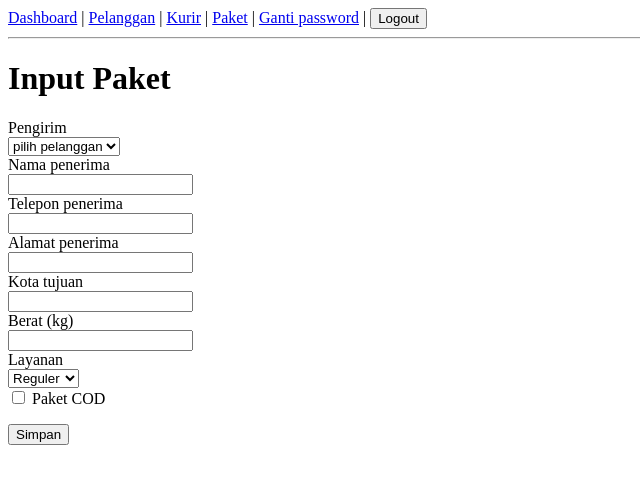
After one commit to Tiannn-r/PaketIN, a Laravel app: page /paket/tambah in a window 1280 px wide. The commit adds this page. Shown: the top 484 px of the page, without its empty margins (0-640 px from the left). Run offline with Laravel 12, Linux system fonts and the light colour scheme; a user stored in the database is signed in; data comes from the database, SQL or seed files in the repository; data that the repository does not hold is empty.

Commit message:
Tambah input paket: resi otomatis, zona, ongkir, biaya COD

```diff
--- /dev/null
+++ b/app/Http/Controllers/PaketController.php
@@ -0,0 +1,74 @@
+<?php
+
+namespace App\Http\Controllers;
+
+use Illuminate\Http\Request;
+use App\Models\Paket;
+use App\Models\Pelanggan;
+use App\Rules\TeleponValid;
+use App\Services\PaketService;
+use App\Services\Wilayah;
+use App\Services\WilayahClient;
+use App\Support\Telepon;
+
+class PaketController extends Controller
+{
+    public function index(){
+
+        $daftarPaket = Paket::with('pelanggan')->orderByDesc('id')->limit(100)->get();
+
+        return view('paket.index', compact('daftarPaket'));
+    }
+
+    public function create(){
+        $daftarPelanggan = Pelanggan::orderBy('nama')->get();
+
+        return view('paket.form', compact('daftarPelanggan'));
+    }
+
+    public function store(Request $request, Wilayah $wilayah, PaketService $paketService){
+
+        $dataPaket = $request->validate([
+            'id_pelanggan' => 'required|exists:pelanggan,id_pelanggan',
+            'nama_penerima' => 'required|string|max:100',
+            'telepon_penerima' => ['required', new TeleponValid],
+            'alamat_penerima' => 'required|string|max:255',
+            'kota_tujuan' => 'required|string|max:100',
+            'berat' => 'required|numeric|gt:0|max:1000',
+            'layanan' => 'required|in:Reguler,Express',
+            'nilai_cod' => 'required_if:status_pembayaran,1|nullable|integer|min:1',
+            'zona_manual' => 'nullable|in:1,2,3',
+        ]);
+
+        $dataPaket['status_pembayaran']= $request->boolean('status_pembayaran');
+        $dataPaket['nama_penerima'] = mb_convert_case(trim($dataPaket['nama_penerima']), MB_CASE_TITLE, 'UTF-8');
+        $dataPaket['telepon_penerima'] = Telepon::rapikan($dataPaket['telepon_penerima']);
+        $dataPaket['kota_tujuan'] = trim($dataPaket['kota_tujuan']);
+
+
+        $zona = $wilayah->cariZona($dataPaket['kota_tujuan']);
+        $zonaDipilihManual = false;
+
+        if ($zona === null){
+            if (empty($dataPaket['zona_manual'])) {
+                return back()
+                ->withInput()
+                ->with('perlu_zona_manual', true)
+                ->withErrors(['zona_manual' => 'Zona tidak bisa ditemukan otomatis. Pilih zona secaara manual, lalu simpan lagi']);
+            }
+
+            $zona = (int) $dataPaket['zona_manual'];
+            $zonaDipilihManual = true;
+        }
+
+        $paketBaru = $paketService->buatPaket($dataPaket, $zona, $zonaDipilihManual, $request->user()-> id);
+
+        return redirect()->route('paket.show', $paketBaru);
+    }
+
+    public function show(Paket $paket){
+        $paket->load(['pelanggan', 'daftarRiwayat']);
+
+        return view('paket.struk', compact('paket'));
+    }
+}
--- a/app/Http/Controllers/PelangganController.php
+++ b/app/Http/Controllers/PelangganController.php
@@ -51,8 +51,7 @@ class PelangganController extends Controller
 
     public function validasi(Request $request): array{
         $data = $request->validate([
-            'nama' => 'required|string
-            |max:100',
+            'nama' => 'required|string|max:100',
             'telepon' => ['required', new TeleponValid],
             'alamat' => 'nullable|string|max:255',
             'kota' => 'nullable|string|max:100',
--- a/app/Models/Kurir.php
+++ b/app/Models/Kurir.php
@@ -10,12 +10,14 @@ class Kurir extends Model
     protected $fillable = ['kode', 'nama', 'telepon', 'password', 'gantipassword', 'status'];
     protected $hidden = ['password'];
 
+    protected $primaryKey = 'id_kurir';
+
     protected $casts = [
         'status' => 'boolean',
         'gantipassword' => 'boolean',
     ];
 
     public function daftarPaket(){
-        return $this->hasMany(Paket::class, 'id');
+        return $this->hasMany(Paket::class, 'id_kurir');
     }
 }
--- a/app/Models/Pelanggan.php
+++ b/app/Models/Pelanggan.php
@@ -7,5 +7,6 @@ use Illuminate\Database\Eloquent\Model;
 class Pelanggan extends Model
 {
     protected $table = 'pelanggan';
+    protected $primaryKey = 'id_pelanggan';
     protected $fillable = ['nama', 'telepon', 'alamat', 'kota'];
 }
--- a/app/Models/Resi.php
+++ b/app/Models/Resi.php
@@ -8,7 +8,7 @@ class Resi extends Model
 {
     protected $table = 'resi';
     protected $primaryKey = 'tanggal';
-    public $increment = false;
+    public $incrementing = false;
     protected $keyType = 'string';
     public $timestamps = false;
 
--- a/app/Models/RiwayatStatus.php
+++ b/app/Models/RiwayatStatus.php
@@ -7,5 +7,6 @@ use Illuminate\Database\Eloquent\Model;
 class RiwayatStatus extends Model
 {
     protected $table = 'riwayat_status';
+    protected $fillable = ['id_paket', 'status_dari', 'status_ke', 'tipe_pelaku', 'id_pelaku', 'catatan'];
     public $timestamps = false;
 }
--- a/config/services.php
+++ b/config/services.php
@@ -35,4 +35,9 @@ return [
         ],
     ],
 
+    'wilayah' => [
+        'url' => env('WILAYAH_URL'),
+        'key' => env('WILAYAH_API_KEY'),
+    ],
+
 ];
--- a/resources/views/layout/app.blade.php
+++ b/resources/views/layout/app.blade.php
@@ -10,6 +10,9 @@
         <a href="{{ route('dashboard') }}">Dashboard</a> |
         <a href="{{ route('pelanggan.index') }}">Pelanggan</a> |
         <a href="{{ route('kurir.index') }}">Kurir</a> |
+        @if (request()->user()->role === 'admin')
+            <a href="{{ route('paket.index') }}">Paket</a> |
+        @endif
         <a href="{{ route('password.ganti') }}">Ganti password</a> |
         <form method="POST" action="{{ route('logout') }}" style="display:inline">
             @csrf
--- /dev/null
+++ b/resources/views/paket/form.blade.php
@@ -0,0 +1,68 @@
+@extends('layout.app')
+@section('judul', 'Input Paket')
+@section('isi')
+    <h1>Input Paket</h1>
+
+    <form method="POST" action="{{ route('paket.store') }}">
+        @csrf
+
+        <div><label>Pengirim</label><br>
+            <select name="id_pelanggan">
+                <option value=""> pilih pelanggan </option>
+                @foreach ($daftarPelanggan as $pelanggan)
+                    <option value="{{ $pelanggan->id_pelanggan }}" @selected(old('id_pelanggan') == $pelanggan->id_pelanggan)>
+                        {{ $pelanggan->nama }} ({{ $pelanggan->telepon }})
+                    </option>
+                @endforeach
+            </select></div>
+
+        <div><label>Nama penerima</label><br>
+            <input type="text" name="nama_penerima" value="{{ old('nama_penerima') }}"></div>
+        <div><label>Telepon penerima</label><br>
+            <input type="text" name="telepon_penerima" value="{{ old('telepon_penerima') }}"></div>
+        <div><label>Alamat penerima</label><br>
+            <input type="text" name="alamat_penerima" value="{{ old('alamat_penerima') }}"></div>
+        <div><label>Kota tujuan</label><br>
+            <input type="text" name="kota_tujuan" value="{{ old('kota_tujuan') }}"></div>
+        <div><label>Berat (kg)</label><br>
+            <input type="number" name="berat" step="0.01" min="0.01" value="{{ old('berat') }}"></div>
+
+        <div><label>Layanan</label><br>
+            <select name="layanan">
+                <option value="Reguler" @selected(old('layanan') === 'Reguler')>Reguler</option>
+                <option value="Express" @selected(old('layanan') === 'Express')>Express</option>
+            </select></div>
+
+        <div>
+            <label><input type="checkbox" name="status_pembayaran" value="1" id="cekCod" @checked(old('status_pembayaran'))> Paket COD</label>
+        </div>
+        <div id="kolomNilaiCod">
+            <label>Nilai COD (Rp)</label><br>
+            <input type="number" name="nilai_cod" min="1" value="{{ old('nilai_cod') }}">
+        </div>
+
+        @if (session('perlu_zona_manual') || old('zona_manual'))
+            <div style="border:1px solid orange; padding:8px; margin-top:8px">
+                <label>Zona manual (layanan Pusat Wilayah tidak menjawab)</label><br>
+                <select name="zona_manual">
+                    <option value=""> Pilih zona </option>
+                    <option value="1" @selected(old('zona_manual') == 1)>Zona 1 - Bandung Raya</option>
+                    <option value="2" @selected(old('zona_manual') == 2)>Zona 2 - Jawa Barat lainnya</option>
+                    <option value="3" @selected(old('zona_manual') == 3)>Zona 3 - Luar Jawa Barat</option>
+                </select>
+            </div>
+        @endif
+
+        <p><button type="submit">Simpan</button></p>
+    </form>
+
+    <script>
+        const cekCod = document.getElementById('cekCod');
+        const kolomNilaiCod = document.getElementById('kolomNilaiCod');
+        function aturKolomCod() {
+            kolomNilaiCod.style.display = cekCod.checked ? 'block' : 'none';
+        }
+        cekCod.addEventListener('change', aturKolomCod);
+        aturKolomCod();
+    </script>
+@endsection
--- a/resources/views/pelanggan/index.blade.php
+++ b/resources/views/pelanggan/index.blade.php
@@ -19,7 +19,7 @@
                 <td>{{ $p->alamat }}</td>
                 <td>{{ $p->kota }}</td>
                 @if (request()->user()->role === 'admin')
-                    <td><a href="{{ route('pelanggan.edit', $p) }}">Ubah</a></td>
+                    <td><a href="{{ route('pelanggan.index', $p) }}">Ubah</a></td>
                 @endif
             </tr>
         @endforeach
--- a/routes/web.php
+++ b/routes/web.php
@@ -3,6 +3,7 @@
 use App\Http\Controllers\PelangganController;
 use App\Http\Controllers\AuthController;
 use App\Http\Controllers\KurirController;
+use App\Http\Controllers\PaketController;
 use App\Models\Kurir;
 use Illuminate\Routing\Route as RoutingRoute;
 use Illuminate\Support\Facades\Route;
@@ -40,8 +41,8 @@ Route::middleware('auth')->group(function (){
         //pelanggan
         Route::get('/pelanggan/tambah', [PelangganController::class, 'create'])->name('pelanggan.create');
         Route::post('/pelanggan', [PelangganController::class, 'store'])->name('pelanggan.store');
-        Route::get('/pelanggan{pelanggan}/ubah', [PelangganController::class, 'edit'])->name('pelanggan.edit');
-        Route::put('/pelanggan{pelanggan}', [PelangganController::class, 'update'])->name('pelanggan.update');
+        Route::get('/pelanggan/{pelanggan}/ubah', [PelangganController::class, 'edit'])->name('pelanggan.edit');
+        Route::put('/pelanggan/{pelanggan}', [PelangganController::class, 'update'])->name('pelanggan.update');
 
         //kurir
         Route::get('/kurir/tambah', [KurirController::class, 'create'])->name('kurir.create');
@@ -51,6 +52,12 @@ Route::middleware('auth')->group(function (){
         Route::post('/kurir/{kurir}/nonaktifkan', [KurirController::class, 'nonaktifkan'])->name('kurir.nonaktifkan');
         Route::post('/kurir/{kurir}/aktifkan', [KurirController::class, 'aktifkan'])->name('kurir.aktifkan');
         Route::post('/kurir/{kurir}/reset-password', [KurirController::class, 'resetPassword'])->name('kurir.reset');
+
+        Route::get('/paket', [PaketController::class, 'index'])->name('paket.index');
+        Route::get('/paket/tambah', [PaketController::class, 'create'])->name('paket.create');
+        Route::post('/paket', [PaketController::class, 'store'])->name('paket.store');
+        Route::get('/paket/{paket}', [PaketController::class, 'show'])->name('paket.show');
+
     });
 
 
```
Also changed, not shown: app/Models/Paket.php (+28 -1 lines), app/Services/GeneratorResi.php (added, +31 -0 lines), app/Services/PaketService.php (added, +70 -0 lines), app/Services/TarifKalkulator.php (added, +24 -0 lines), app/Services/Wilayah.php (added, +35 -0 lines), resources/views/paket/index.blade.php (added, +22 -0 lines), resources/views/paket/struk.blade.php (added, +29 -0 lines), 1 other file.
